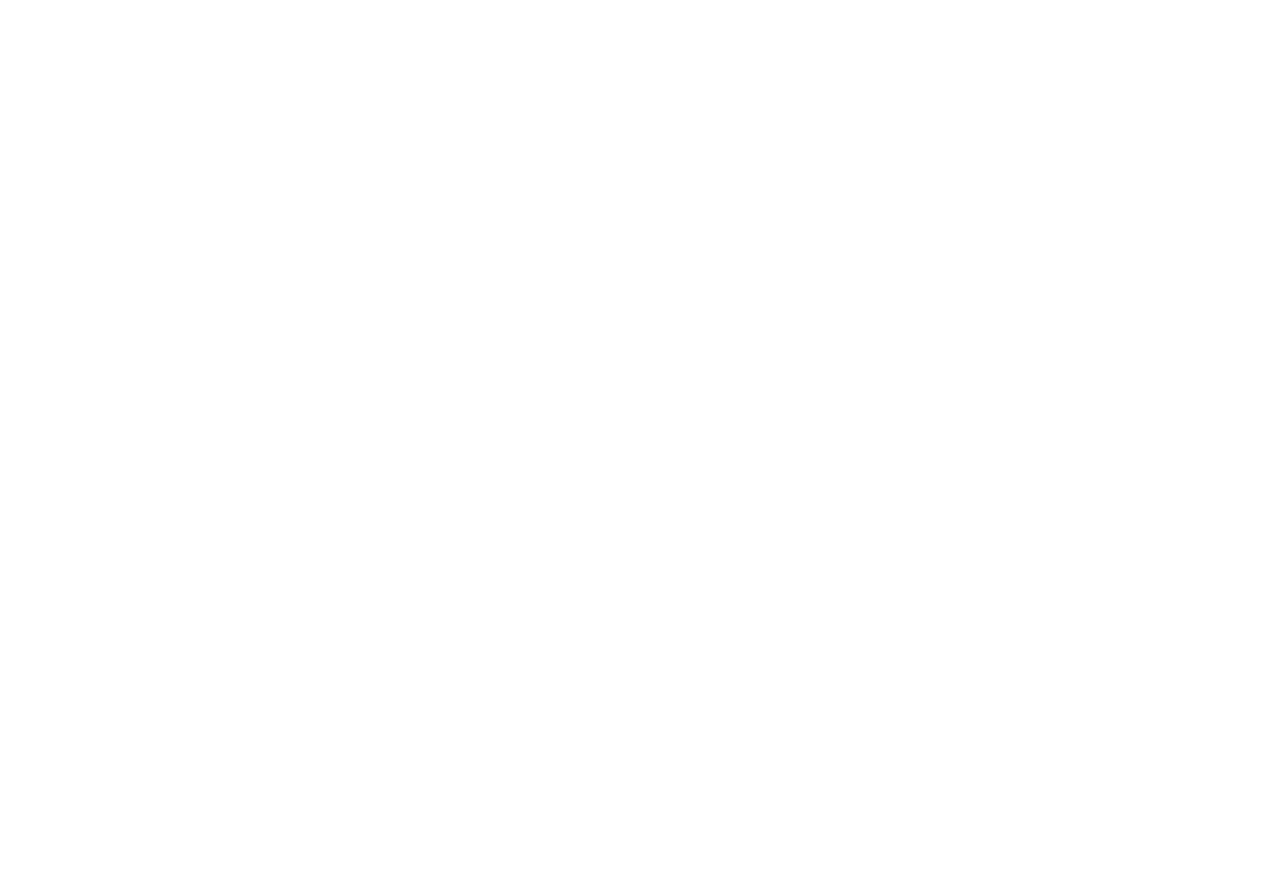
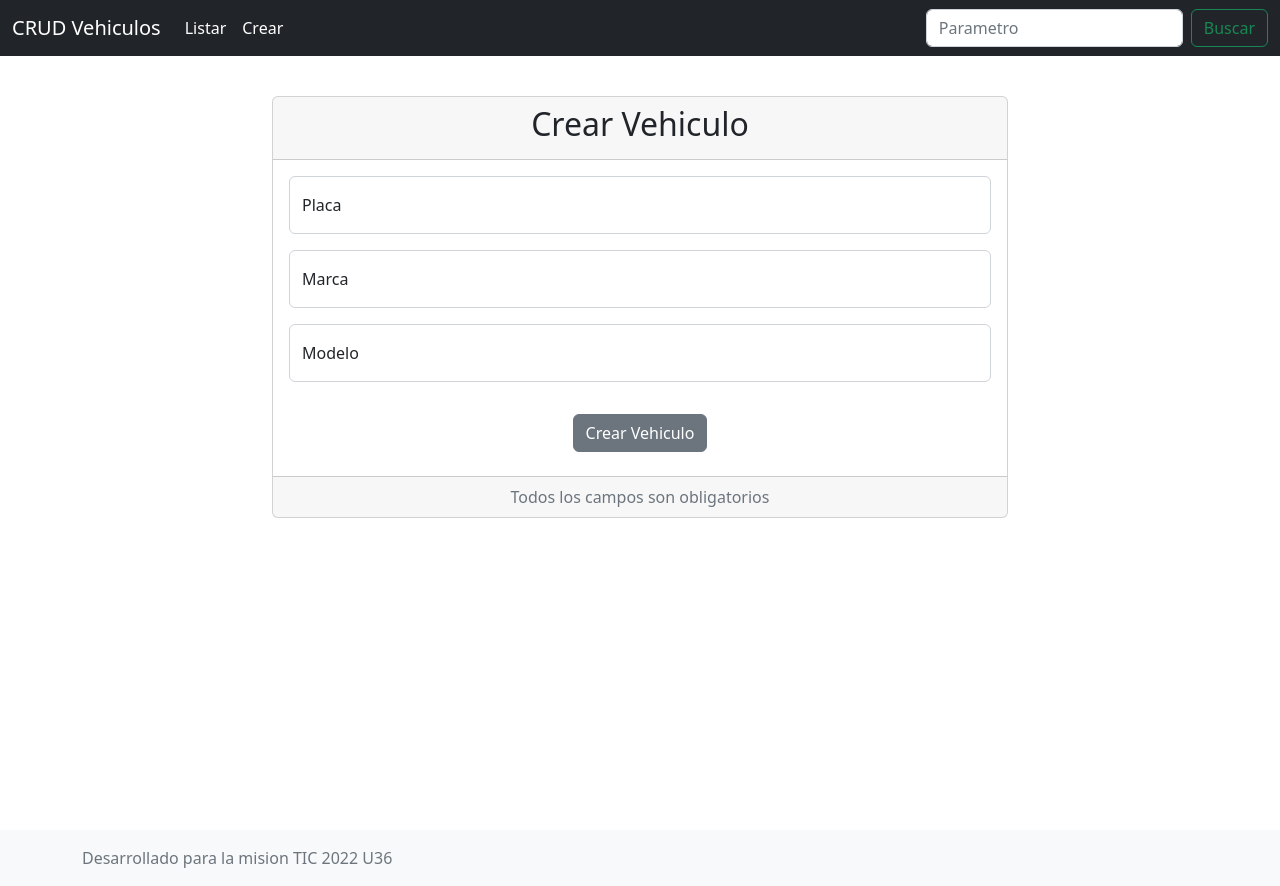
Before and after one commit to Drincon1070/njs_frontend, a React (Create React App) app: page /new in a window 1280 px wide. Before the commit this address had no page. Before the commit the page ends 800 px from the top, so only its background shows below. Built offline with nearby package versions, Linux system fonts and the light colour scheme.

Commit message:
Commit: Vehiculos al 30%

```diff
--- a/src/App.js
+++ b/src/App.js
@@ -4,6 +4,8 @@ import { BrowserRouter as Router, Route, Routes} from "react-router-dom"
 import Login from "./pages/auth/Login";
 import CrearCuenta from "./pages/auth/CrearCuenta";
 import Home from "./pages/Home";
+import ListaVehiculos from "./pages/vehiculos/ListaVehiculos";
+import CrearVehiculo from "./pages/vehiculos/CrearVehiculo";
 
 function App() {
   return (
@@ -13,6 +15,8 @@ function App() {
           <Route path="/" exact element={<Login/>} />
           <Route path="/CrearCuenta" exact element={<CrearCuenta/>}/>
           <Route path="/Home" exact element={<Home/>}/>
+          <Route path="/list" exact element={<ListaVehiculos/>}/>
+          <Route path="/new" exact element={<CrearVehiculo/>} />
         </Routes>
       </Router>
     </Fragment>
--- a/src/components/Navbar.js
+++ b/src/components/Navbar.js
@@ -7,17 +7,17 @@ const Nabvar = () =>{
             <header>
                 <nav className="navbar navbar-expand-md navbar-dark fixed-top bg-dark">
                     <div className="container-fluid">
-                        <Link  to={"#"} className="navbar-brand" >CRUD Vehiculos</Link>
+                        <Link  to={"/Home"} className="navbar-brand" >CRUD Vehiculos</Link>
                         <button className="navbar-toggler collapsed" type="button" data-bs-toggle="collapse" data-bs-target="#navbarCollapse" aria-controls="navbarCollapse" aria-expanded="false" aria-label="Toggle navigation">
                             <span className="navbar-toggler-icon" />
                         </button>
                         <div className="navbar-collapse collapse" id="navbarCollapse" style={{}}>
                             <ul className="navbar-nav me-auto mb-2 mb-md-0">
                                 <li className="nav-item">
-                                    <Link to={""} className="nav-link active" aria-current="page" >Listar</Link>
+                                    <Link to={"/list"} className="nav-link active" aria-current="page" >Listar</Link>
                                 </li>
                                 <li className="nav-item">
-                                    <Link to={""} className="nav-link active" aria-current="page" >Crear</Link>
+                                    <Link to={"/new"} className="nav-link active" aria-current="page" >Crear</Link>
                                 </li>
                             </ul>
                             <form className="d-flex" role="search">
--- /dev/null
+++ b/src/pages/vehiculos/CrearVehiculo.js
@@ -0,0 +1,96 @@
+import React from "react";
+import Navbar from "../../components/Navbar";
+import Footer from "../../components/Footer";
+import { Link } from "react-router-dom";
+
+const CrearVehiculo = () => {
+    let placa, marca, modelo;
+
+    const onChange = () => {
+
+    }
+
+    const onSubmit = () => {
+
+    }
+
+    return (
+        <div>
+            <Navbar />
+            <main>
+                <div className="container">
+                    <br></br>
+                    <br></br>
+                    <div className="row mt-5" >
+                        <div className="col">
+
+                        </div>
+                        <div className="col-8">
+                            <div className="card text-center">
+                                <div className="card-header">
+                                    <h2>Crear Vehiculo</h2>
+                                </div>
+                                <div className="card-body">
+                                <form onSubmit={onSubmit} >
+                            <div>
+                                <div className="form-floating mb-3">
+                                    <input
+                                        type="text"
+                                        className="form-control"
+                                        id="placa"
+                                        placeholder="placa"
+                                        name="placa"
+                                        value={placa}
+                                        onChange={onChange}
+                                        required
+                                    />
+                                    <label htmlFor="floatingInput">Placa</label>
+                                </div>
+                                <div className="form-floating mb-3">
+                                    <input
+                                        type="text"
+                                        className="form-control"
+                                        id="marca"
+                                        placeholder="marca"
+                                        name="marca"
+                                        value={marca}
+                                        onChange={onChange}
+                                        required
+                                    />
+                                    <label htmlFor="floatingInput">Marca</label>
+                                </div>
+                                <div className="form-floating">
+                                    <input
+                                        type="text"
+                                        className="form-control"
+                                        id="modelo"
+                                        placeholder="modelo"
+                                        name="modelo"
+                                        value={modelo}
+                                        onChange={onChange}
+                                        required
+                                    />
+                                    <label htmlFor="floatingPassword">Modelo</label>
+                                </div>
+                            </div>
+                            <div className="container mt-4">
+                                <button type="submit" className="btn btn-secondary my-2">Crear Vehiculo</button>
+                            </div>
+                        </form>
+                                </div>
+                                <div className="card-footer text-muted">
+                                    Todos los campos son obligatorios
+                                </div>
+                            </div>
+                        </div>
+                        <div className="col">
+                        </div>
+                    </div>
+                </div>
+            </main>
+            <Footer />
+        </div>
+    );
+}
+
+export default CrearVehiculo;
--- /dev/null
+++ b/src/pages/vehiculos/ListaVehiculos.js
@@ -0,0 +1,78 @@
+import React from "react";
+import Navbar from "../../components/Navbar";
+import Footer from "../../components/Footer";
+import { useEffect, useState } from "react";
+import APIInvoke from "../../utils/APIInvoke";
+
+const ListaVehiculos = () => {
+
+    const [vehiculos, setVehiculos] = useState([]);
+
+    const cargarVehiculos = async () =>{
+        const response = await APIInvoke.invokeGET("/vehiculos/list");
+        console.log(response);
+        setVehiculos(response);
+    }
+
+    useEffect(()=>{
+        cargarVehiculos();
+    },[])
+
+    return (
+        <div className="container">
+            <Navbar />
+
+            <main className="flex-shrink-0">
+                <div className="container">
+                    <br></br>
+                    <h2 className="mt-5">Lista de vehiculos</h2>
+                    <form><br></br>
+                        <div className="row">
+                            <div className="input-group">
+                                <span className="input-group-text" id="basic-addon1">Ingrese un valor</span>
+                                <input type="text" className="form-control" id="inputGroupFile04" aria-describedby="inputGroupFileAddon04" aria-label="Upload" />
+                                <button className="btn btn-secondary" type="button" id="inputGroupFileAddon04">Buscar</button>
+                            </div>
+                        </div>
+                    </form>
+                    <div className="row mt-5">
+                        <table className="table table-striped table-hover">
+                            <thead className="table-dark">
+                                <tr>
+                                    <th scope="col">#</th>
+                                    <th scope="col">Placa</th>
+                                    <th scope="col">Marca</th>
+                                    <th scope="col">Modelo</th>
+                                    <th> Acciones </th>
+                                </tr>
+                            </thead>
+                            <tbody>
+                                {
+                                    vehiculos.map(
+                                        item =>
+                                        <tr>
+                                            <th scope="row">{item._id}</th>
+                                            <td>{item.placa}</td>
+                                            <td>{item.marca}</td>
+                                            <td>{item.modelo}</td>
+                                            <td>
+                                                <button type="button" class="btn btn-outline-success mx-3">Actualizar</button>
+                                                <button type="button" class="btn btn-outline-secondary">Eliminar</button>
+                                            </td>
+                                        </tr>
+                                    )
+                                }
+
+                            </tbody>
+                        </table>
+
+                    </div>
+                </div>
+            </main>
+
+            <Footer />
+        </div>
+    );
+}
+
+export default ListaVehiculos;
```
